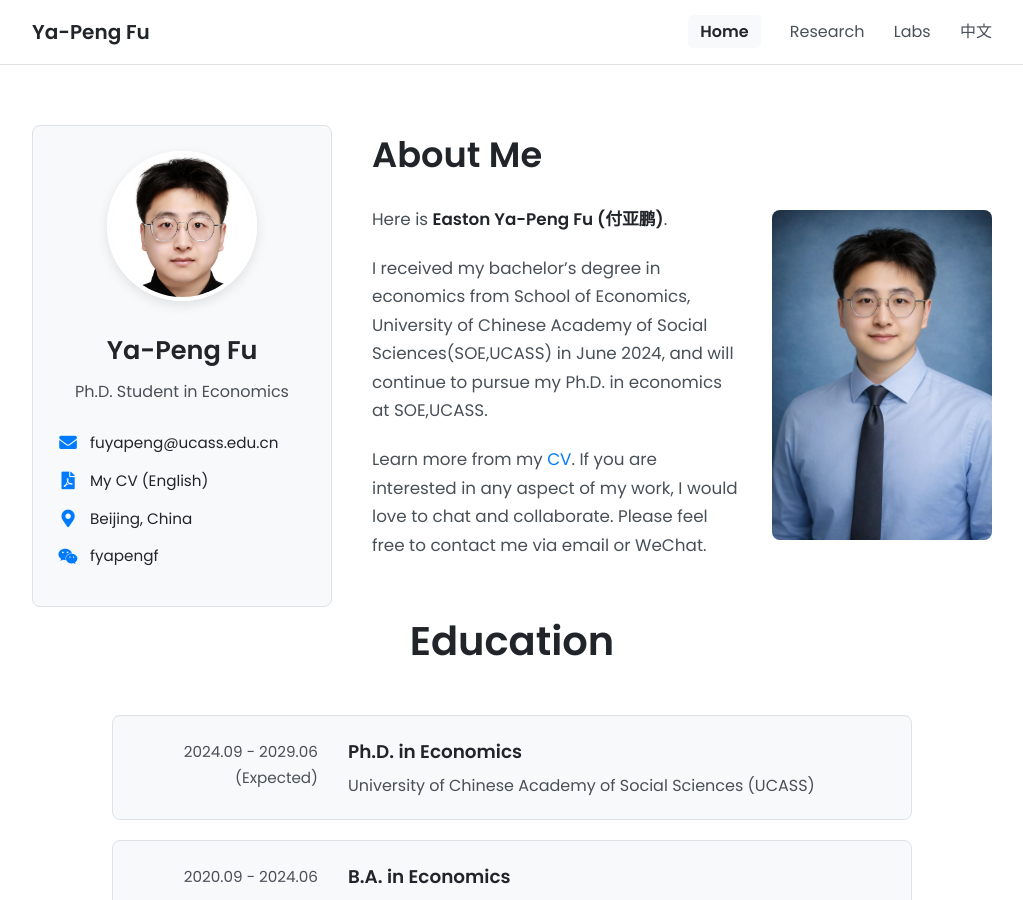
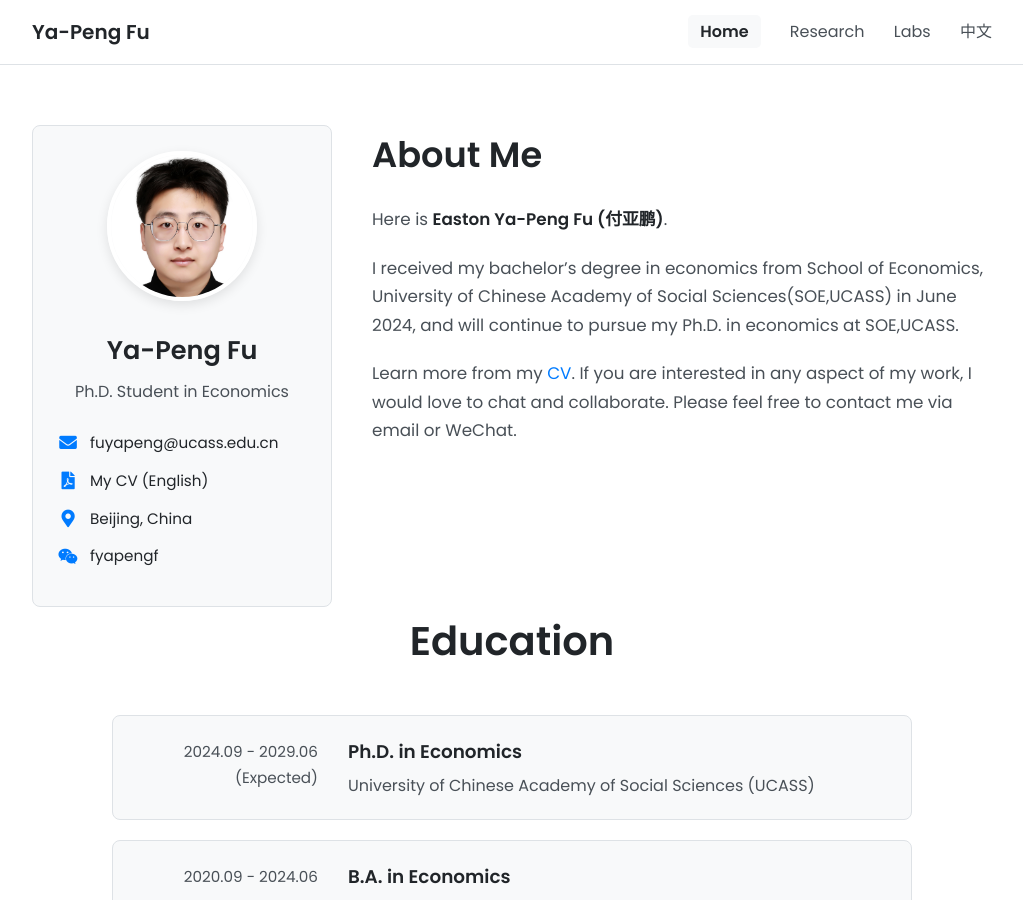
Before and after one commit to fyapeng/fyapeng.github.io, a Jekyll site: the page built from en/index.html, in a window 1280 px wide and 900 px high. Shown: the whole window, without its empty margins (128-1151 px from the left). Built offline with Jekyll 4.4.1, drawn with Linux system fonts in a browser that asks for light colours.

Commit message:
Update index.html

```diff
--- a/en/index.html
+++ b/en/index.html
@@ -25,10 +25,6 @@
     <div class="prose">
       {%- assign cv_link_html = '<a href="javascript:;" class="cv-dynamic-link">' | append: t.about.cv_link_text | append: '</a>' -%}
       {{ t.about.intro | markdownify | replace: '[CV_LINK]', cv_link_html }}
-    </div>
-    <!-- 将图片移到文字的同级，并赋予新class -->
-    <div class="about-photo-container">
-      <img src="{{ '/assets/img/photo.png' | relative_url }}" alt="{{ t.profile.name }} formal" class="about-image">
     </div>
   </div>
 </div>
```
